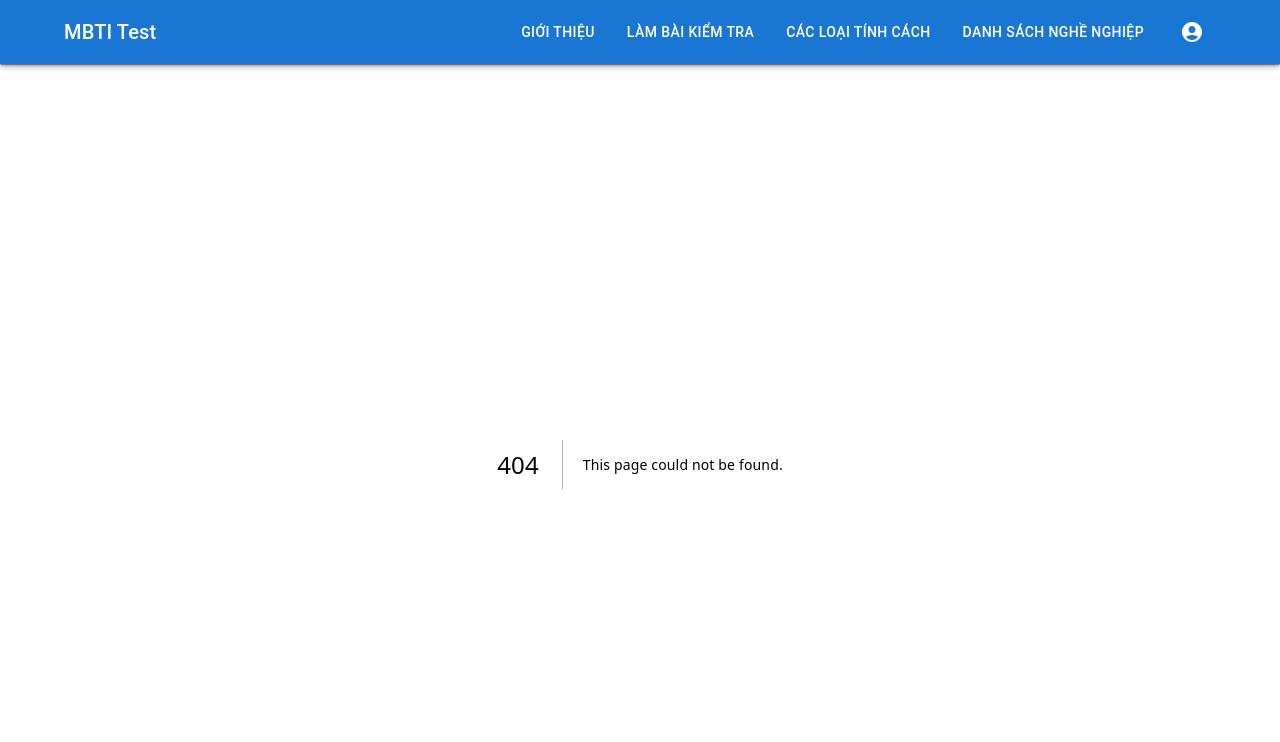
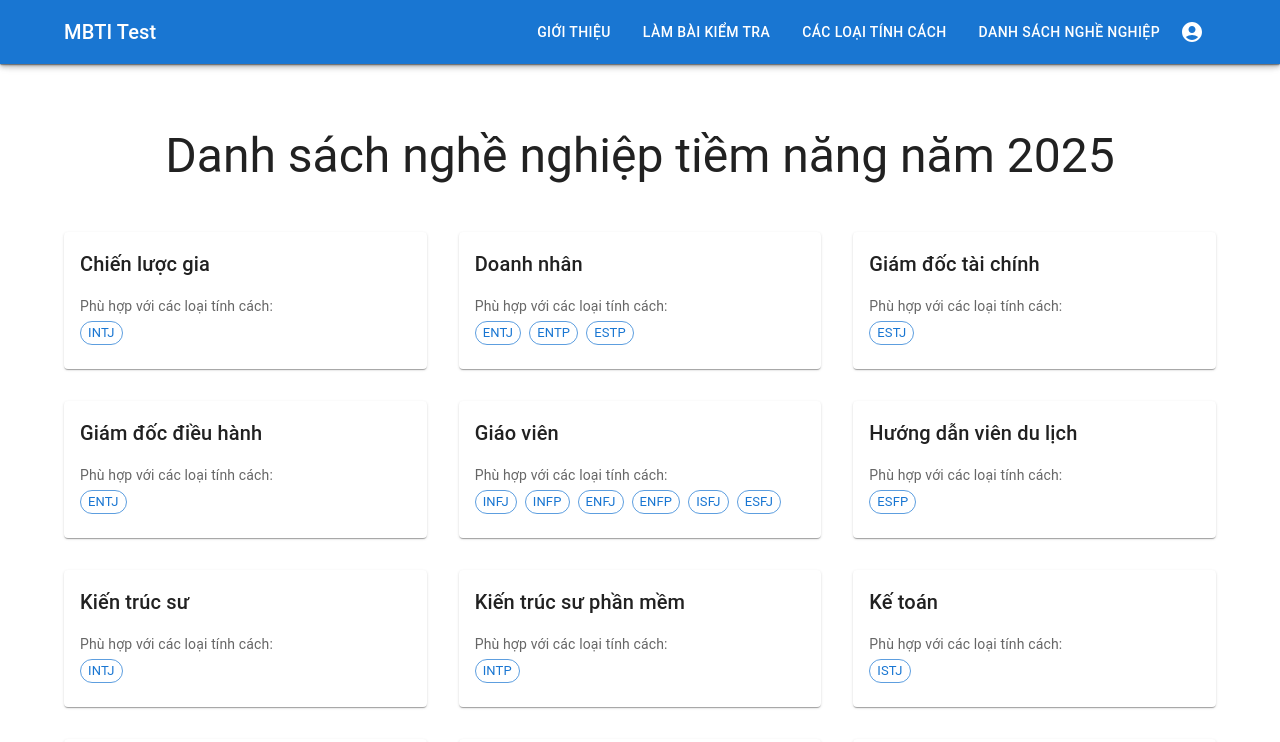
Before and after one commit to anhtu130599/MBTI_project, a Next.js app: page /careers in a window 1280 px wide. Before the commit this address had no page. Shown: the top 742 px of the page. Built offline with nearby package versions, Linux system fonts and the light colour scheme.

Commit message:
"Danh sách nghề nghiệp" & "Đăng ký, đăng nhập" add

```diff
--- /dev/null
+++ b/src/app/careers/page.tsx
@@ -0,0 +1,73 @@
+'use client';
+
+import React from 'react';
+import {
+  Container,
+  Typography,
+  Grid,
+  Card,
+  CardContent,
+  Box,
+  Chip,
+} from '@mui/material';
+import { mbtiResults } from '@/data/results';
+
+const CareersPage = () => {
+  // Tạo một mảng chứa tất cả các nghề nghiệp từ các loại MBTI
+  const allCareers = Array.from(
+    new Set(
+      Object.values(mbtiResults).flatMap((result) => result.careers)
+    )
+  ).sort();
+
+  // Nhóm các nghề nghiệp theo loại MBTI
+  const careersByMBTI = Object.entries(mbtiResults).reduce((acc, [type, result]) => {
+    result.careers.forEach((career) => {
+      if (!acc[career]) {
+        acc[career] = [];
+      }
+      acc[career].push(type);
+    });
+    return acc;
+  }, {} as Record<string, string[]>);
+
+  return (
+    <Container maxWidth="lg" sx={{ py: 8 }}>
+      <Typography variant="h3" component="h1" gutterBottom align="center" sx={{ mb: 6 }}>
+        Danh sách nghề nghiệp tiềm năng năm 2025
+      </Typography>
+
+      <Grid container spacing={4}>
+        {allCareers.map((career) => (
+          <Grid item xs={12} sm={6} md={4} key={career}>
+            <Card sx={{ height: '100%' }}>
+              <CardContent>
+                <Typography variant="h6" gutterBottom>
+                  {career}
+                </Typography>
+                <Box sx={{ mt: 2 }}>
+                  <Typography variant="body2" color="text.secondary" gutterBottom>
+                    Phù hợp với các loại tính cách:
+                  </Typography>
+                  <Box sx={{ display: 'flex', flexWrap: 'wrap', gap: 1 }}>
+                    {careersByMBTI[career].map((type) => (
+                      <Chip
+                        key={type}
+                        label={type}
+                        size="small"
+                        color="primary"
+                        variant="outlined"
+                      />
+                    ))}
+                  </Box>
+                </Box>
+              </CardContent>
+            </Card>
+          </Grid>
+        ))}
+      </Grid>
+    </Container>
+  );
+};
+
+export default CareersPage;
--- /dev/null
+++ b/src/components/AuthModals.tsx
@@ -0,0 +1,132 @@
+import React, { useState } from 'react';
+import {
+  Dialog,
+  DialogTitle,
+  DialogContent,
+  DialogActions,
+  TextField,
+  Button,
+  Box,
+  Typography,
+  IconButton,
+  Tab,
+  Tabs,
+} from '@mui/material';
+import CloseIcon from '@mui/icons-material/Close';
+
+interface AuthModalsProps {
+  open: boolean;
+  onClose: () => void;
+  initialTab?: 'login' | 'register';
+}
+
+const AuthModals: React.FC<AuthModalsProps> = ({ open, onClose, initialTab = 'login' }) => {
+  const [activeTab, setActiveTab] = useState<'login' | 'register'>(initialTab);
+  const [formData, setFormData] = useState({
+    email: '',
+    password: '',
+    confirmPassword: '',
+    name: '',
+  });
+
+  const handleTabChange = (event: React.SyntheticEvent, newValue: 'login' | 'register') => {
+    setActiveTab(newValue);
+  };
+
+  const handleInputChange = (e: React.ChangeEvent<HTMLInputElement>) => {
+    const { name, value } = e.target;
+    setFormData(prev => ({
+      ...prev,
+      [name]: value
+    }));
+  };
+
+  const handleSubmit = (e: React.FormEvent) => {
+    e.preventDefault();
+    // Xử lý logic đăng nhập/đăng ký ở đây
+    console.log('Form submitted:', formData);
+  };
+
+  return (
+    <Dialog open={open} onClose={onClose} maxWidth="sm" fullWidth>
+      <DialogTitle>
+        <Box display="flex" justifyContent="space-between" alignItems="center">
+          <Typography variant="h6">
+            {activeTab === 'login' ? 'Đăng nhập' : 'Đăng ký'}
+          </Typography>
+          <IconButton onClick={onClose} size="small">
+            <CloseIcon />
+          </IconButton>
+        </Box>
+      </DialogTitle>
+
+      <Box sx={{ borderBottom: 1, borderColor: 'divider' }}>
+        <Tabs value={activeTab} onChange={handleTabChange} centered>
+          <Tab label="Đăng nhập" value="login" />
+          <Tab label="Đăng ký" value="register" />
+        </Tabs>
+      </Box>
+
+      <DialogContent>
+        <form onSubmit={handleSubmit}>
+          {activeTab === 'register' && (
+            <TextField
+              margin="dense"
+              name="name"
+              label="Họ và tên"
+              type="text"
+              fullWidth
+              variant="outlined"
+              value={formData.name}
+              onChange={handleInputChange}
+              required
+            />
+          )}
+          <TextField
+            margin="dense"
+            name="email"
+            label="Email"
+            type="email"
+            fullWidth
+            variant="outlined"
+            value={formData.email}
+            onChange={handleInputChange}
+            required
+          />
+          <TextField
+            margin="dense"
+            name="password"
+            label="Mật khẩu"
+            type="password"
+            fullWidth
+            variant="outlined"
+            value={formData.password}
+            onChange={handleInputChange}
+            required
+          />
+          {activeTab === 'register' && (
+            <TextField
+              margin="dense"
+              name="confirmPassword"
+              label="Xác nhận mật khẩu"
+              type="password"
+              fullWidth
+              variant="outlined"
+              value={formData.confirmPassword}
+              onChange={handleInputChange}
+              required
+            />
+          )}
+          <DialogActions>
+            <Button onClick={onClose}>Hủy</Button>
+            <Button type="submit" variant="contained" color="primary">
+              {activeTab === 'login' ? 'Đăng nhập' : 'Đăng ký'}
+            </Button>
+          </DialogActions>
+        </form>
+      </DialogContent>
+    </Dialog>
+  );
+};
+
+export default AuthModals;
--- a/src/components/Header.tsx
+++ b/src/components/Header.tsx
@@ -1,23 +1,26 @@
 'use client';
 
-import { useState } from 'react';
+import React, { useState } from 'react';
 import {
   AppBar,
-  Toolbar,
-  Typography,
+  Box,
   Button,
-  Box,
+  Container,
   IconButton,
   Menu,
   MenuItem,
-  Container,
+  Toolbar,
+  Typography,
 } from '@mui/material';
+import AccountCircle from '@mui/icons-material/AccountCircle';
 import { useRouter } from 'next/navigation';
-import AccountCircle from '@mui/icons-material/AccountCircle';
+import AuthModals from './AuthModals';
 
-export default function Header() {
+const Header = () => {
   const router = useRouter();
   const [anchorEl, setAnchorEl] = useState<null | HTMLElement>(null);
+  const [authModalOpen, setAuthModalOpen] = useState(false);
+  const [authModalTab, setAuthModalTab] = useState<'login' | 'register'>('login');
 
   const handleMenu = (event: React.MouseEvent<HTMLElement>) => {
     setAnchorEl(event.currentTarget);
@@ -28,13 +31,19 @@ export default function Header() {
   };
 
   const handleLogin = () => {
+    setAuthModalTab('login');
+    setAuthModalOpen(true);
     handleClose();
-    router.push('/login');
   };
 
   const handleRegister = () => {
+    setAuthModalTab('register');
+    setAuthModalOpen(true);
     handleClose();
-    router.push('/register');
+  };
+
+  const handleCloseAuthModal = () => {
+    setAuthModalOpen(false);
   };
 
   return (
@@ -75,7 +84,7 @@ export default function Header() {
               </Button>
             </Box>
 
-            <Box sx={{ ml: 2 }}>
+            <Box>
               <IconButton
                 size="large"
                 aria-label="account of current user"
@@ -108,6 +117,14 @@ export default function Header() {
           </Toolbar>
         </Container>
       </AppBar>
+
+      <AuthModals
+        open={authModalOpen}
+        onClose={handleCloseAuthModal}
+        initialTab={authModalTab}
+      />
     </Box>
   );
-}
+};
+
+export default Header;
```
Also changed, not shown: package.json (+9 -9 lines), 1 other file (tests, documents, lock files or other folders).
